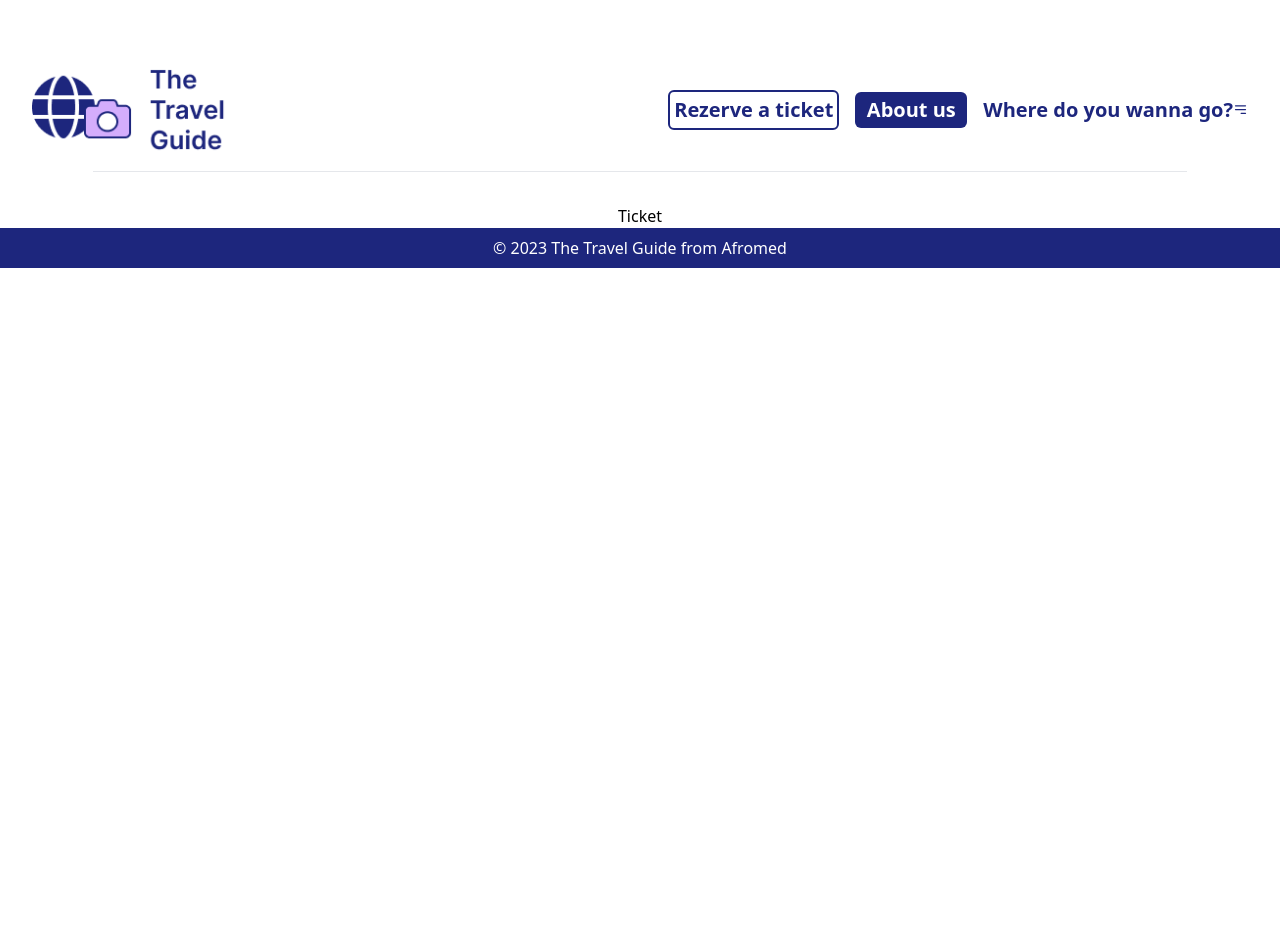
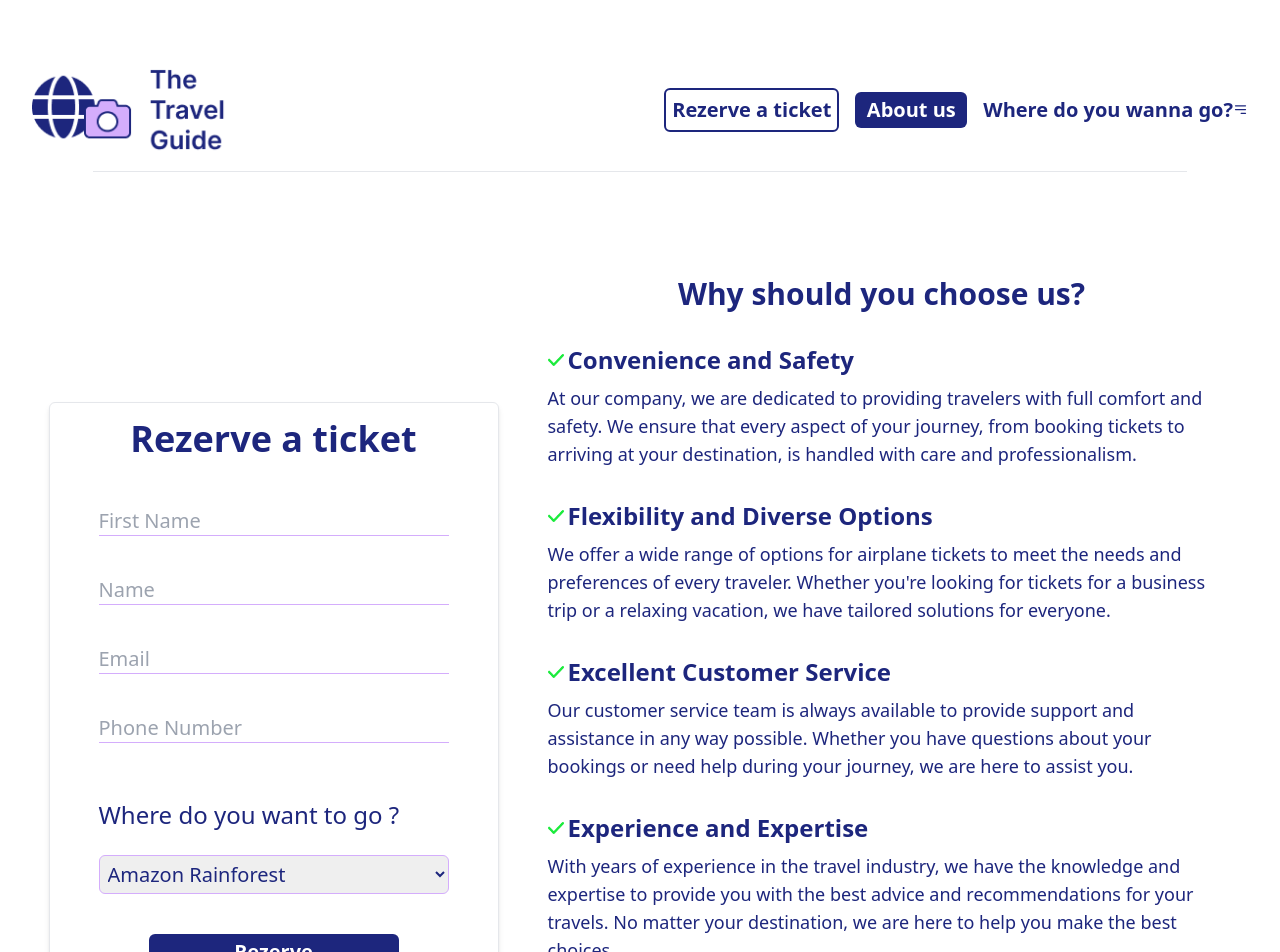
Before and after one commit to MedeeaCriste/GuidTravelApp_REACT, a React (Create React App) app: page /ticket in a window 1280 px wide. Shown: the top 952 px of the page. Before the commit the page ends 800 px from the top, so only its background shows below. Built offline with nearby package versions, Linux system fonts and the light colour scheme.

Commit message:
the ticket reservation page

```diff
--- /dev/null
+++ b/src/Components/Ads.tsx
@@ -0,0 +1,13 @@
+import React from 'react'
+
+export default function Ads({desc,titlu}) {
+  return (
+    <div className='flex flex-col justify-start gap-2 mt-2 items-start text-left text-[#1D267D] xl:mt-8'>
+        <div className='flex justify-start items-center gap-1 text-lg font-semibold xl:text-2xl'>
+            <img src="/Assets/check.png" alt="check" className='w-4' />
+            <h1>{titlu}</h1></div>
+
+        <p className='xl:text-lg'>{desc}</p>
+    </div>
+  )
+}
--- /dev/null
+++ b/src/Components/Form.tsx
@@ -0,0 +1,73 @@
+import React, { useState }  from 'react'
+
+export default function Form() { const [formData, setFormData] = useState({
+    nume: '',
+    prenume: '',
+    email: '',
+    number:'',
+    destinatie: 'Paris'
+  });
+
+  const handleChange = (e) => {
+    const { name, value } = e.target;
+    setFormData({
+      ...formData,
+      [name]: value
+    });
+  };
+
+
+
+  return (
+    <div className="container mx-auto ">
+
+      <form className='flex flex-col justify-center items-center gap-4 lg:gap-10 2xl:gap-14 mt-4 lg:text-xl 2xl:text-2xl text-lg text-[#1D267D] '>
+        <div className="input-group w-[250px] lg:w-[350px] lg:text-left border-b-[1px] 2xl:w-[500px] border-[#D4ADFC]">
+          <label htmlFor="nume"></label>
+          <input type="text" id="nume" name="nume" placeholder='First Name' value={formData.nume} onChange={handleChange} required />
+        </div>
+        <div className="input-group w-[250px] lg:w-[350px] lg:text-left border-b-[1px] 2xl:w-[500px] border-[#D4ADFC]">
+          <label htmlFor="prenume"></label>
+          <input type="text" id="prenume" name="prenume" placeholder='Name' value={formData.prenume} onChange={handleChange} required />
+        </div>
+        <div className="input-group w-[250px] lg:w-[350px] lg:text-left border-b-[1px] 2xl:w-[500px] border-[#D4ADFC]">
+          <label htmlFor="email"></label>
+          <input type="email" placeholder='Email' id="email" name="email" value={formData.email} onChange={handleChange} required />
+        </div>
+        <div className="input-group w-[250px] lg:w-[350px] lg:text-left border-b-[1px] 2xl:w-[500px] border-[#D4ADFC]">
+          <label htmlFor="Phone"></label>
+          <input type="Phone" placeholder='Phone Number' id="nr" name="nr" value={formData.number} onChange={handleChange} required />
+        </div>
+        <div className="input-group flex flex-col justify-start gap-2 items-start lg:gap-6 mt-4 ">
+          <label htmlFor="destinatie" className='text-2xl'>Where do you want to go ?</label>
+          <select className='w-[240px] lg:w-[350px] border-[1px] rounded-md  2xl:w-[500px] border-[#D4ADFC] p-1 ' id="destinatie" name="destinatie" value={formData.destinatie} onChange={handleChange}>
+            <option value=" Amazon Rainforest"> Amazon Rainforest</option>
+            <option value="Black Forest">Black Forest</option>
+            <option value="Daintree Rainforest">Daintree Rainforest</option>
+            <option value="Tongass National Forest">Tongass National Forest</option>
+            <option value="Daintree Rainforest">Daintree Rainforest</option>
+            <option value="Yakushima Forest">Yakushima Forest</option>
+            <option value="Muir Woods National Monument">Muir Woods National Monument</option>
+            <option value=" Maldives islands"> Maldives islandst</option>
+            <option value=" Bled lake"> Bled lake</option>
+            <option value=" Laguna Colorada">Laguna Colorada </option>
+            <option value=" Lake Louise"> Lake Louise</option>
+            <option value=" Caribbean Islands"> Maldives islandst</option>
+            <option value=" Lake Louise"> Lake Louise</option>
+            <option value=" Mount Everest"> Mount Everest</option>
+            <option value=" K2 (Mount Godwin Austen)">K2 (Mount Godwin Austen)</option>
+            <option value="  Mount Matterhorn">  Mount Matterhorn</option>
+            <option value="  Mount Kilimanjaro">  Mount Kilimanjaro</option>
+            <option value=" Mount Denali">Mount Denali</option>
+            <option value=" Aoraki / Mount Cook">Aoraki / Mount Cook</option>
+
+
+
+
+          </select>
+        </div>
+        <button type="submit" className="btn text-white font-semibold lg:w-[250px] bg-[#1D267D] w-[150px] rounded-md p-1">Rezerve</button>
+      </form>
+    </div>
+  );
+}
--- a/src/Components/NavbarDsktop.tsx
+++ b/src/Components/NavbarDsktop.tsx
@@ -12,7 +12,7 @@ export default function NavbarDesktop() {
       <div className=' flex justify-between items-center gap-5'>
         <img className='w-[150px] xl:w-[200px] ' src="/Assets/logotext.png" alt="logo" />
         <div className='flex gap-4 justify-center items-center'>
-          <button className='border-2 border-[#1D267D] rounded-md p-[4px] text-[#1D267D] xl:text-xl font-semibold '><a href="/ticket">Rezerve a ticket</a></button>
+          <button className='border-2 border-[#1D267D] rounded-md p-[6px] text-[#1D267D] xl:text-xl font-semibold '><a href="/ticket">Rezerve a ticket</a></button>
           <button className='bg-[#1D267D] xl:text-xl p-[4px] w-28 font-semibold rounded-md text-white'><a href="#aboutus">About us</a></button>
           <div className='flex justify-center items-center'>
             <a className='text-[#1D267D] xl:text-xl font-semibold' href="">Where do you wanna go?</a>
--- a/src/pages/Ticket.tsx
+++ b/src/pages/Ticket.tsx
@@ -1,7 +1,35 @@
 import React from 'react'
-
+import Form from '../Components/Form.tsx'
+import Ads from '../Components/Ads.tsx'
 export default function Ticket() {
   return (
-    <div>Ticket</div>
+    <div className='lg:flex lg:justify-center lg:items-center p-8'>
+    <div className='flex flex-col justify-center rounded-md items-center mt-4 container mx-auto border-[1px] p-4 shadow-md w-[300px] lg:w-[450px] 2xl:w-[600px] '>
+      <h1 className='text-2xl text-[#1D267D] font-semibold lg:text-3xl xl:text-4xl lg:mb-8'>Rezerve a ticket</h1>
+      <Form/>
+    </div>
+
+    <div className='container mx-auto p-4 lg:w-[450px] xl:w-[700px] 2xl:w-[800px] mt-4'>
+    <h1 className='text-2xl 2xl:text-4xl font-semibold text-[#1D267D] mt-2 mb-4 xl:text-3xl'>Why should you choose us?</h1>
+    <Ads
+    titlu="Convenience and Safety"
+    desc=" At our company, we are dedicated to providing travelers with full comfort and safety. We ensure that every aspect of your journey, from booking tickets to arriving at your destination, is handled with care and professionalism."
+    />
+    <Ads
+    titlu="Flexibility and Diverse Options"
+    desc="We offer a wide range of options for airplane tickets to meet the needs and preferences of every traveler. Whether you're looking for tickets for a business trip or a relaxing vacation, we have tailored solutions for everyone."/>
+    <Ads
+    titlu="Excellent Customer Service"
+    desc="Our customer service team is always available to provide support and assistance in any way possible. Whether you have questions about your bookings or need help during your journey, we are here to assist you.    "/>
+    <Ads
+    titlu="Experience and Expertise"
+    desc="With years of experience in the travel industry, we have the knowledge and expertise to provide you with the best advice and recommendations for your travels. No matter your destination, we are here to help you make the best choices."/>
+    <Ads
+    titlu="Reputation and Trust"
+    desc="We have a solid reputation in the industry and are known for our high-quality services. You can trust that by booking airplane tickets with our company, you will benefit from an excellent travel experience."/>
+    </div>
+
+
+    </div>
   )
 }
```
Also changed, not shown: public/Assets/check.png (added).
